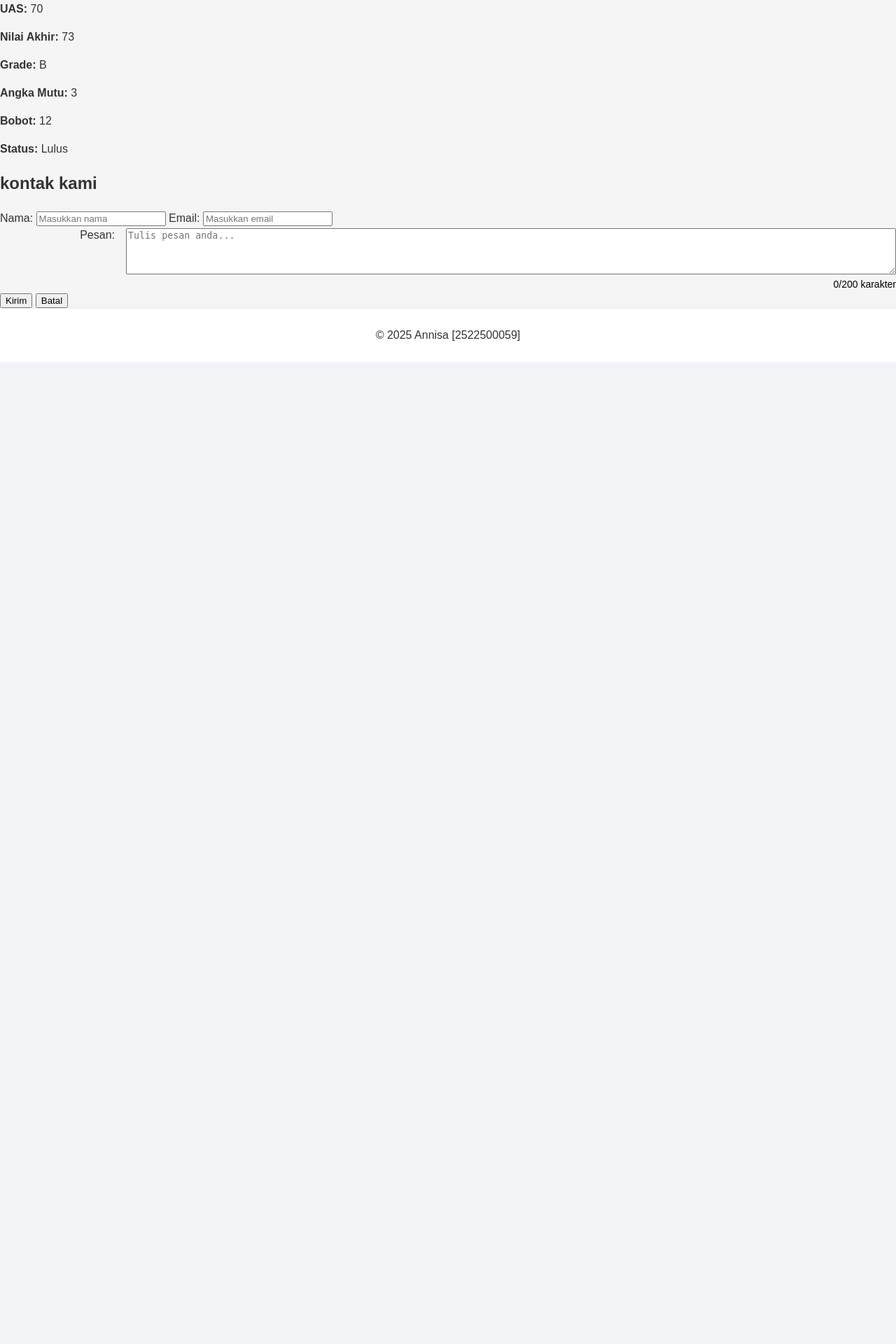
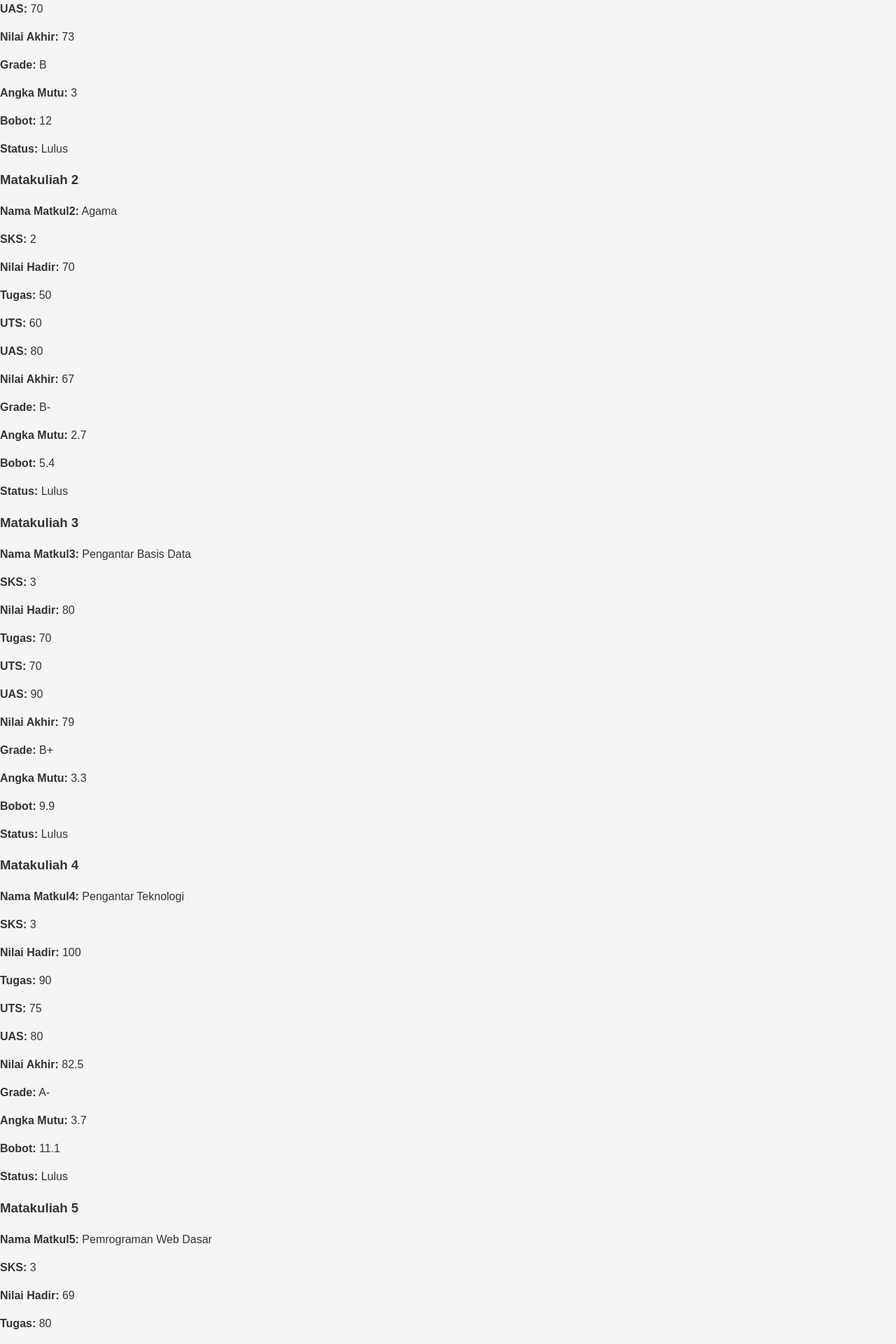
Before and after one commit to 2522500059-source/2522500059-PWD-GB1J-25260, a PHP site: page /pertemuan-06/index.php in a window 1280 px wide. Shown: the part 1161-3081 px from the top of the page at 70% size. Before the commit the page ends 1678 px from the top, so only its background shows below. Run offline with PHP 8.4, Linux system fonts and the light colour scheme.

Commit message:
mencopy H3 matkul 1 dan merubah isinya aja

```diff
--- a/pertemuan-06/index.php
+++ b/pertemuan-06/index.php
@@ -483,6 +483,62 @@
         <p><strong>Bobot:</strong> <?php echo $bobot1; ?></p>
         <p><strong>Status:</strong> <?php echo $status1; ?></p>
 
+
+         <h3>Matakuliah 2</h3>
+        <p><strong>Nama Matkul2:</strong> <?php echo $namamatkul2; ?></p>
+        <p><strong>SKS:</strong> <?php echo $sksmatkul2; ?></p>
+        <p><strong>Nilai Hadir:</strong> <?php echo $nilaihadir2; ?></p>
+        <p><strong>Tugas:</strong> <?php echo $nilaitugas2; ?></p>
+        <p><strong>UTS:</strong> <?php echo $nilaiuts2; ?></p>
+        <p><strong>UAS:</strong> <?php echo $nilaiuas2; ?></p>
+        <p><strong>Nilai Akhir:</strong> <?php echo $nilaiAkhir2; ?></p>
+        <p><strong>Grade:</strong> <?php echo $grade2; ?></p>
+        <p><strong>Angka Mutu:</strong> <?php echo $mutu2; ?></p>
+        <p><strong>Bobot:</strong> <?php echo $bobot2; ?></p>
+        <p><strong>Status:</strong> <?php echo $status2; ?></p>
+
+        <h3>Matakuliah 3</h3>
+        <p><strong>Nama Matkul3:</strong> <?php echo $namamatkul3; ?></p>
+        <p><strong>SKS:</strong> <?php echo $sksmatkul3; ?></p>
+        <p><strong>Nilai Hadir:</strong> <?php echo $nilaihadir3; ?></p>
+        <p><strong>Tugas:</strong> <?php echo $nilaitugas3; ?></p>
+        <p><strong>UTS:</strong> <?php echo $nilaiuts3; ?></p>
+        <p><strong>UAS:</strong> <?php echo $nilaiuas3; ?></p>
+        <p><strong>Nilai Akhir:</strong> <?php echo $nilaiAkhir3; ?></p>
+        <p><strong>Grade:</strong> <?php echo $grade3; ?></p>
+        <p><strong>Angka Mutu:</strong> <?php echo $mutu3; ?></p>
+        <p><strong>Bobot:</strong> <?php echo $bobot3; ?></p>
+        <p><strong>Status:</strong> <?php echo $status3; ?></p>
+
+        <h3>Matakuliah 4</h3>
+        <p><strong>Nama Matkul4:</strong> <?php echo $namamatkul4; ?></p>
+        <p><strong>SKS:</strong> <?php echo $sksmatkul4; ?></p>
+        <p><strong>Nilai Hadir:</strong> <?php echo $nilaihadir4; ?></p>
+        <p><strong>Tugas:</strong> <?php echo $nilaitugas4; ?></p>
+        <p><strong>UTS:</strong> <?php echo $nilaiuts4; ?></p>
+        <p><strong>UAS:</strong> <?php echo $nilaiuas4; ?></p>
+        <p><strong>Nilai Akhir:</strong> <?php echo $nilaiAkhir4; ?></p>
+        <p><strong>Grade:</strong> <?php echo $grade4; ?></p>
+        <p><strong>Angka Mutu:</strong> <?php echo $mutu4; ?></p>
+        <p><strong>Bobot:</strong> <?php echo $bobot4; ?></p>
+        <p><strong>Status:</strong> <?php echo $status4; ?></p>
+
+        <h3>Matakuliah 5</h3>
+        <p><strong>Nama Matkul5:</strong> <?php echo $namamatkul5; ?></p>
+        <p><strong>SKS:</strong> <?php echo $sksmatkul5; ?></p>
+        <p><strong>Nilai Hadir:</strong> <?php echo $nilaihadir5; ?></p>
+        <p><strong>Tugas:</strong> <?php echo $nilaitugas5; ?></p>
+        <p><strong>UTS:</strong> <?php echo $nilaiuts5; ?></p>
+        <p><strong>UAS:</strong> <?php echo $nilaiuas5; ?></p>
+        <p><strong>Nilai Akhir:</strong> <?php echo $nilaiAkhir5; ?></p>
+        <p><strong>Grade:</strong> <?php echo $grade5; ?></p>
+        <p><strong>Angka Mutu:</strong> <?php echo $mutu5; ?></p>
+        <p><strong>Bobot:</strong> <?php echo $bobot5; ?></p>
+        <p><strong>Status:</strong> <?php echo $status5; ?></p>
+
+
+
+
       <h2>kontak kami</h2>
       <form action="" method="GET">
         <label for="txtNama"><span>Nama:</span>
```
Also changed, not shown: pertemuan-06/README.md.
